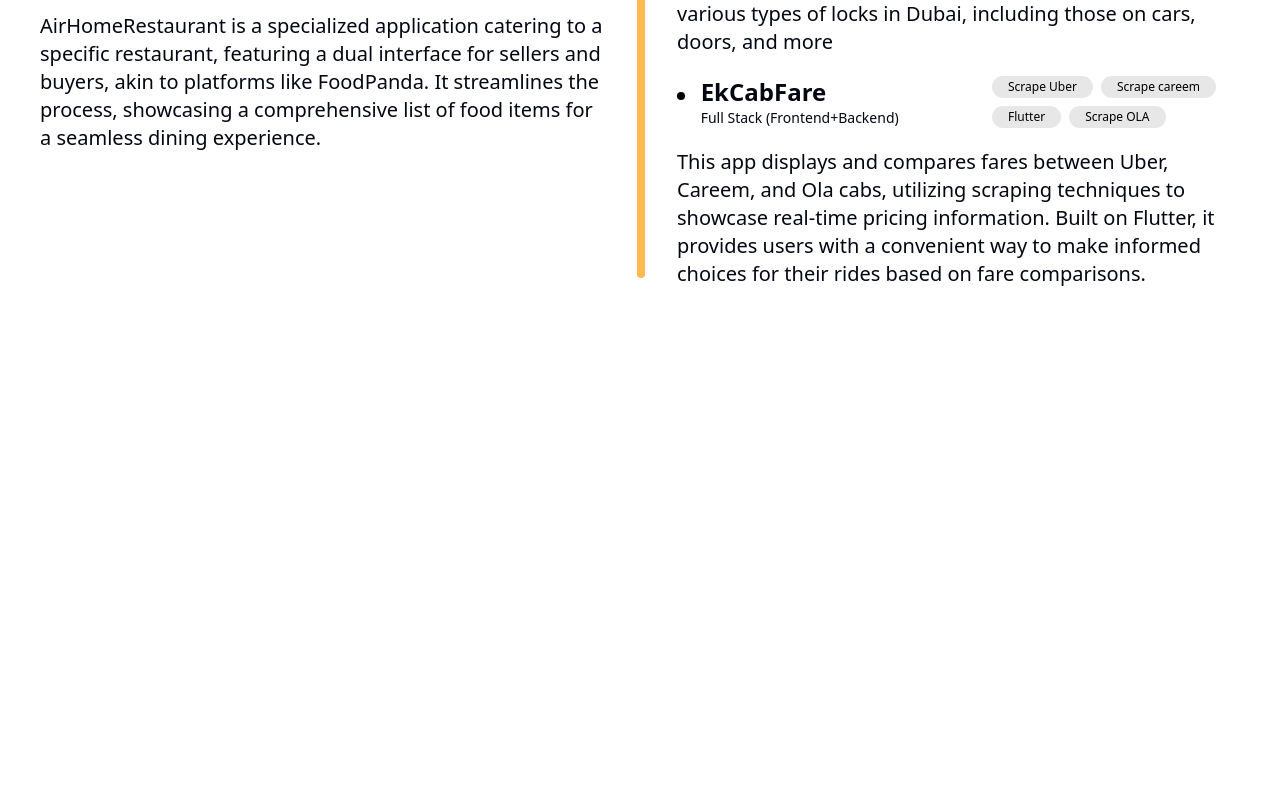
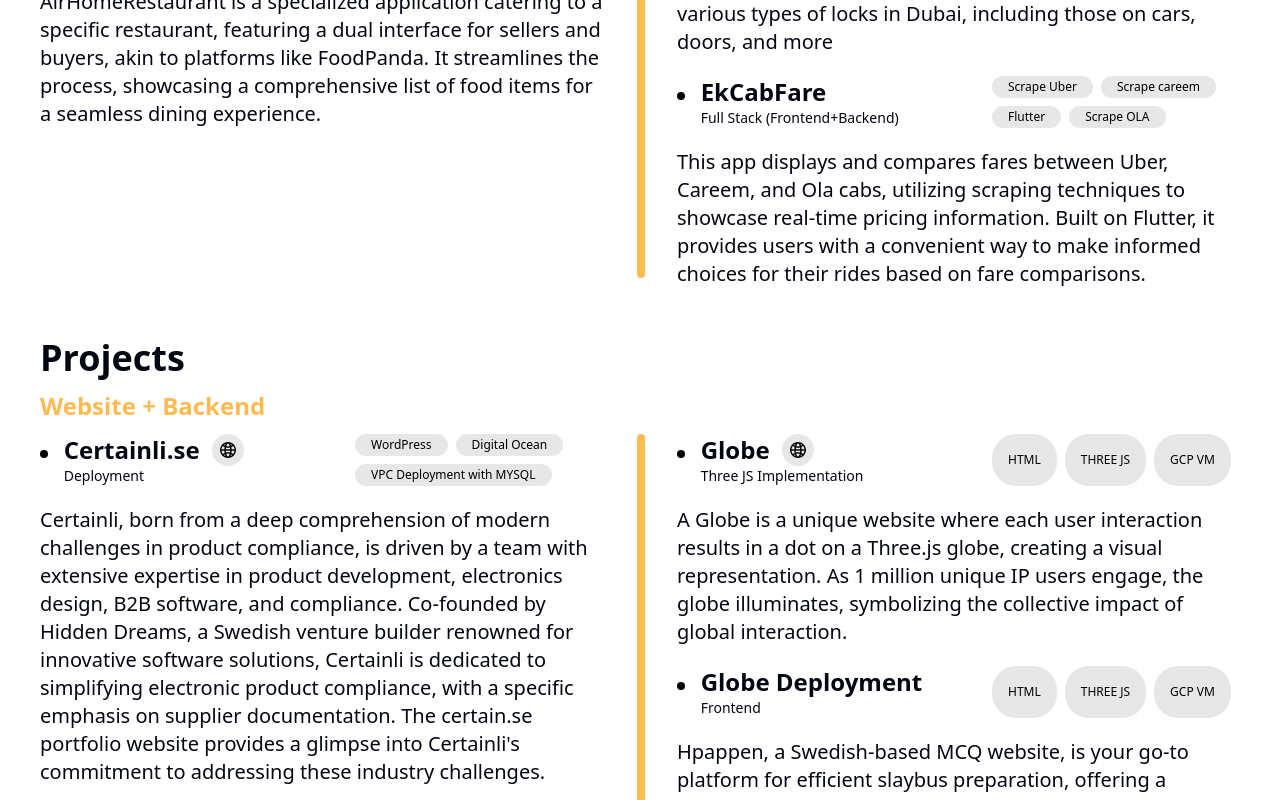
Before and after one commit to Syedhamid84/portfoliome, a Next.js app: page /arhamResume in a window 1280 px wide. Shown: the part 3714-4514 px from the top of the page. Before the commit the page ends 4012 px from the top, so only its background shows below. Built offline with nearby package versions, Linux system fonts and the light colour scheme.

Commit message:
web projects added

```diff
--- a/components/arhamComponents/projects.tsx
+++ b/components/arhamComponents/projects.tsx
@@ -11,8 +11,6 @@
             <h2 className='font-bold text-2xl text-[#FFBA52]'>Mobile Applications</h2>
 
             <div className='flex gap-8'>
-
-
                 <div className='flex flex-col gap-5 w-[565px]'>
                     {ProjectData.map((Item, index) => {
                         return (
@@ -27,16 +25,18 @@
                                             <div className='flex flex-col bgred-400'>
                                                 <div className='flex gap-3'>
                                                     <h1 className='font-bold text-2xl'>{Item.projectname} </h1>
-                                                    <a href={Item.iosLink} className='flex justify-center items-center w-8 h-8 rounded-full bg-[#E7E7E7]'>
+                                                    {Item.iosLink && (
 
-                                                        <Image src={Appstore} alt='' className='h-4 w-4' />
+                                                        <a href={Item.iosLink} className='flex justify-center items-center w-8 h-8 rounded-full bg-[#E7E7E7]'>
+                                                            <Image src={Appstore} alt='' className='h-4 w-4' />
+                                                        </a>
+                                                    )}
+                                                    {Item.androidLink && (
 
-                                                    </a>
-                                                    <a href={Item.androidLink} className='flex justify-center items-center w-8 h-8 rounded-full bg-[#E7E7E7]'>
-                                                        <Image src={Playstore} alt='' className='' />
-
-
-                                                    </a>
+                                                        <a href={Item.androidLink} className='flex justify-center items-center w-8 h-8 rounded-full bg-[#E7E7E7]'>
+                                                            <Image src={Playstore} alt='' className='' />
+                                                        </a>
+                                                    )}
                                                 </div>
                                                 <span className='font-normal text-sm'>{Item.projectheading}</span>
 
--- /dev/null
+++ b/components/arhamComponents/webprojects.tsx
@@ -0,0 +1,194 @@
+import React from 'react'
+import Image from 'next/image';
+import Globe from "@/public/assets/ProjectButton/BgGlobe.png"
+
+const WebProjects = () => {
+    return (
+        <div className='flex flex-col gap-3 mt-10'>
+            <h1 className='font-bold text-4xl'>Projects</h1>
+            <h2 className='font-bold text-2xl text-[#FFBA52]'>Website + Backend</h2>
+
+            <div className='flex gap-8'>
+
+
+                <div className='flex flex-col gap-5 w-[565px]'>
+                    {ProjectData.map((Item, index) => {
+                        return (
+                            <div key={index} className='flex'>
+
+                                <div className='flex flex-col gap-5 bg-reen-500'>
+                                    <div className='flex gap-4 '>
+
+                                        <div className='h-2 w-2 mt-4 rounded-full bg-black'>
+                                        </div>
+                                        <div className='flex justify-between w-full'>
+                                            <div className='flex flex-col bgred-400'>
+                                                <div className='flex gap-3'>
+                                                    <h1 className='font-bold text-2xl'>{Item.projectname} </h1>
+                                                    {Item.WebLink && (
+
+                                                        <a href={Item.WebLink} className='flex justify-center items-center w-8 h-8 rounded-full bg-[#E7E7E7]'>
+                                                            <Image src={Globe} alt='' className='h-4 w-4' />
+                                                        </a>
+                                                    )}
+
+                                                </div>
+                                                <span className='font-normal text-sm'>{Item.projectheading}</span>
+
+                                                { }
+                                            </div>
+                                            <div className='flex gap-2 flex-wrap  max-w-[250px]'>
+                                                {Item.skills && Item.skills.map((skill, i) => (
+                                                    <button key={i} className='px-4 py-0.5 bg-[#E7E7E7] text-black rounded-3xl font-normal text-xs'>
+                                                        {skill}
+                                                    </button>
+                                                ))}
+                                            </div>
+                                        </div>
+                                    </div>
+                                    <div className='flex flex-col'>
+
+                                        <span className='font-normal text-xl '>
+                                            {Item.projectdescription}
+                                        </span>
+                                    </div>
+                                </div>
+
+                            </div>
+
+                        );
+                    })}
+                </div>
+
+
+                {/* second row */}
+                <div className='w-2 rounded-t-full rounded-b-full bg-[#FFBA52] h-[778px] mb-5'>
+                </div>
+
+                <div className='flex flex-col gap-5 w-[565px]'>
+                    {ProjectDataSecond.map((Item, index) => {
+                        return (
+                            <div key={index} className='flex'>
+
+                                <div className='flex flex-col gap-5 bg-reen-500'>
+                                    <div className='flex gap-4 '>
+
+                                        <div className='h-2 w-2 mt-4 rounded-full bg-black'>
+                                        </div>
+                                        <div className='flex justify-between w-full'>
+                                            <div className='flex flex-col bgred-400'>
+                                                <div className='flex gap-3'>
+                                                    <h1 className='font-bold text-2xl'>{Item.projectname} </h1>
+                                                    {Item.WebLink && (
+
+                                                        <a href={Item.WebLink} className='flex justify-center items-center w-8 h-8 rounded-full bg-[#E7E7E7]'>
+                                                            <Image src={Globe} alt='' className='h-4 w-4' />
+                                                        </a>
+                                                    )}
+
+                                                </div>
+                                                <span className='font-normal text-sm'>{Item.projectheading}</span>
+
+                                                { }
+                                            </div>
+                                            <div className='flex gap-2 flex-wrap  w-[250px]'>
+                                                {Item.skills && Item.skills.map((skill, i) => (
+                                                    <button key={i} className='px-4 py-0.5 bg-[#E7E7E7] text-black rounded-3xl font-normal text-xs'>
+                                                        {skill}
+                                                    </button>
+                                                ))}
+                                            </div>
+                                        </div>
+                                    </div>
+                                    <div className='flex flex-col'>
+
+                                        <span className='font-normal text-xl '>
+                                            {Item.projectdescription}
+                                        </span>
+                                    </div>
+                                </div>
+
+                            </div>
+
+                        );
+                    })}
+                </div>
+
+            </div>
+
+        </div>
+    )
+};
+
+export default WebProjects
+
+export const ProjectData = [
+    {
+        projectname: "Certainli.se",
+        projectheading: "Deployment",
+        WebLink: "https://certainli.se/",
+        projectdescription: "Certainli, born from a deep comprehension of modern challenges in product compliance, is driven by a team with extensive expertise in product development, electronics design, B2B software, and compliance. Co-founded by Hidden Dreams, a Swedish venture builder renowned for innovative software solutions, Certainli is dedicated to simplifying electronic product compliance, with a specific emphasis on supplier documentation. The certain.se portfolio website provides a glimpse into Certainli's commitment to addressing these industry challenges.",
+        skills: ["WordPress", "Digital Ocean", "VPC Deployment with MYSQL"]
+    },
+
+    {
+        projectname: "Certainli",
+        projectheading: "Full Stack (Frontend+Backend)",
+        WebLink: "https://app.certain.li/",
+        projectdescription: "Revolutionizing women's health with HarmonyHealth, a modern E-doctor platform seamlessly integrating conventional medicine and alternative healthcare for holistic well-being and hormonal health understanding.",
+        skills: ["React JS", "Nest JS", "Docker", "Scraping", "CI/CD"]
+
+    },
+
+    {
+        projectname: "FemClinic",
+        projectheading: "Deployment + Web Security",
+        WebLink: "https://www.fem-clinic.com/",
+        projectdescription: "With Oh Ready you can order food from your mobile phone in your town. Oh Ready will delivery your food at your door step",
+        skills: ["AWS", "ECS", "RDS", "CI/CD", "Docker", "Chime"]
+
+    },
+
+
+
+]
+
+
+export const ProjectDataSecond = [
+    {
+        projectname: "Globe",
+        projectheading: "Three JS Implementation",
+        WebLink: "http://34.29.235.205/",
+        projectdescription: "A Globe is a unique website where each user interaction results in a dot on a Three.js globe, creating a visual representation. As 1 million unique IP users engage, the globe illuminates, symbolizing the collective impact of global interaction.",
+        skills: ["HTML", "THREE JS", "GCP VM",]
+
+    },
+
+    {
+        projectname: "Globe Deployment",
+        projectheading: "Frontend",
+        WebLink: "",
+        projectdescription: "Hpappen, a Swedish-based MCQ website, is your go-to platform for efficient slaybus preparation, offering a streamlined and comprehensive approach to mastering multiple-choice questions.",
+        skills: ["HTML", "THREE JS", "GCP VM",]
+
+    },
+
+    {
+        projectname: "Hp Appen",
+        projectheading: "Backend",
+        WebLink: "https://www.hpappen.se/",
+        projectdescription: "Amici App is designed to streamline the process of booking a chef for entire days to cater to your culinary needs at home.",
+        skills: ["Node JS", "Docker", "CI/CD", "GitHub Actions", "MongoDB"]
+
+    },
+
+    {
+        projectname: "Hp Appen Production",
+        projectheading: "Deployement",
+        WebLink: "https://app.hpappen.se/",
+        projectdescription: "Hpappen, a Swedish-based MCQ website, is your go-to platform for efficient slaybus preparation, offering a streamlined and comprehensive approach to mastering multiple-choice questions.",
+        skills: ["Node JS", "Docker", "CI/CD", "GitHub Actions"]
+
+    },
+
+]
--- a/pages/arhamResume.tsx
+++ b/pages/arhamResume.tsx
@@ -6,6 +6,7 @@
 import Experience from '@/components/arhamComponents/experience';
 import Skills from '@/components/arhamComponents/skills';
 import Projects from '@/components/arhamComponents/projects';
+import WebProjects from '@/components/arhamComponents/webprojects';
 
 const ArhamResume = () => {
     return (
@@ -31,6 +32,10 @@
                 <Projects />
             </div>
 
+            <div className='flex gap-5 mx-10'>
+                <WebProjects />
+            </div>
+
         </>
     )
 };
```
Also changed, not shown: public/assets/ProjectButton/BgGlobe.png (added).
